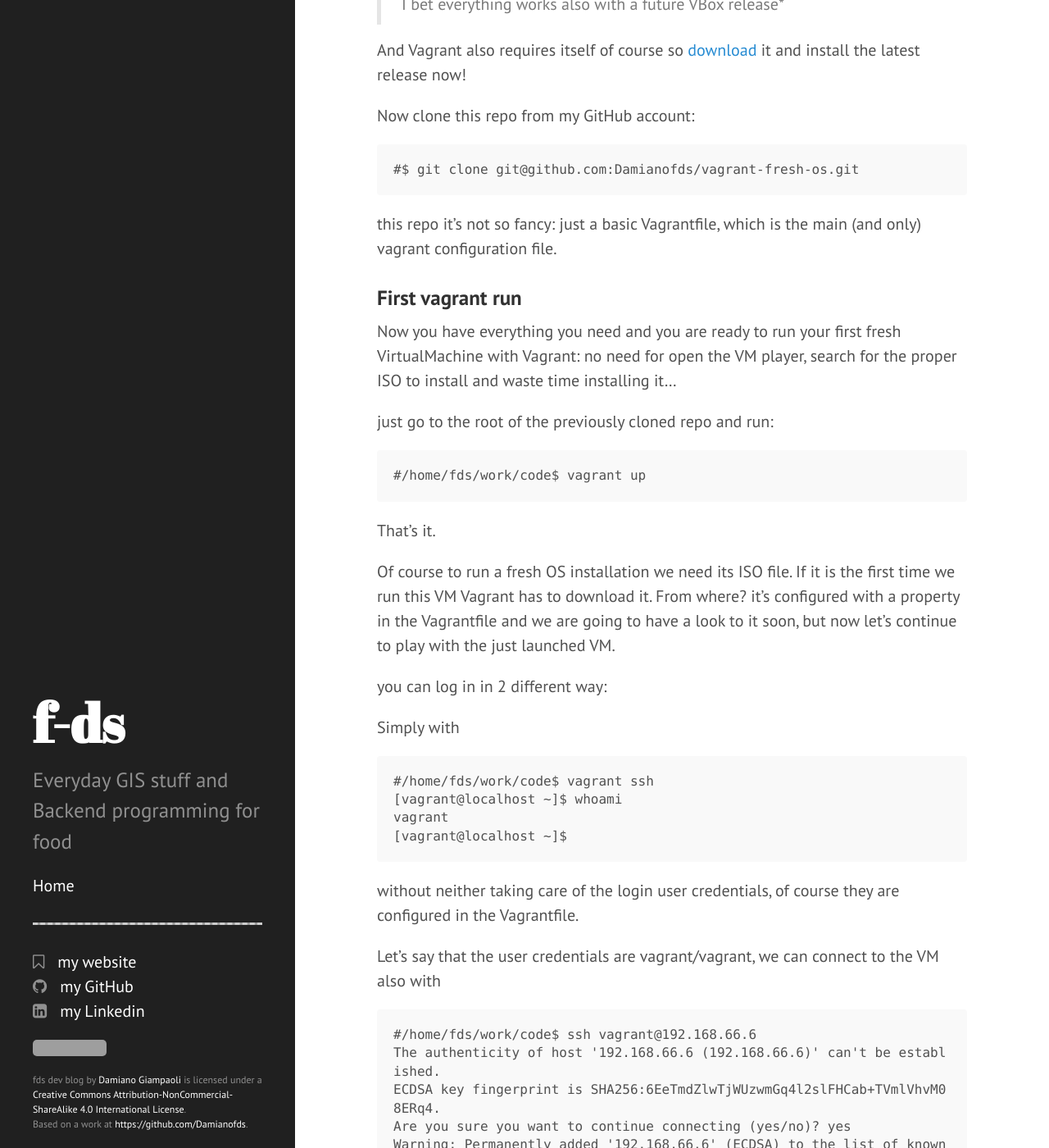
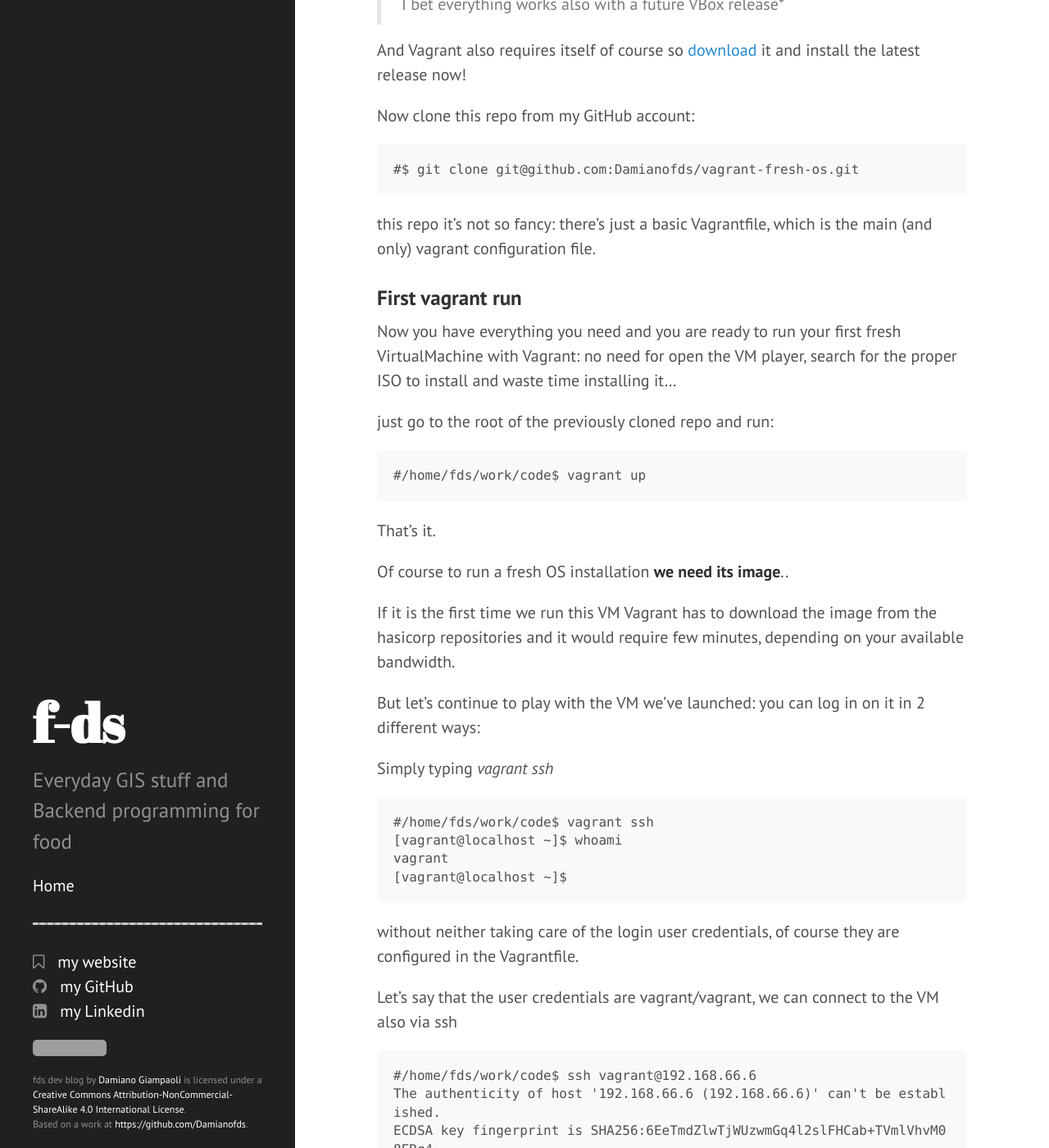
Before and after one commit to f-ds/f-ds.github.io, a Jekyll site: the page built from _posts/2016-04-14-real-vagrant-in-2-minutes-run-ubuntu-or-centos.markdown, in a window 1280 px wide and 1400 px high, scrolled down 1379 px. Shown: the whole window at 82% size. Built offline with Jekyll 4.4.1, drawn with Linux system fonts in a browser that asks for light colours; nearby versions of some CDN libraries; some of the changed text lies outside the part shown; grey boxes are pictures that could not be loaded.

Commit message:
Post update: Run any Linux distro with Vagrant

```diff
--- a/_posts/2016-04-14-real-vagrant-in-2-minutes-run-ubuntu-or-centos.markdown
+++ b/_posts/2016-04-14-real-vagrant-in-2-minutes-run-ubuntu-or-centos.markdown
@@ -43,7 +43,7 @@
 #$ git clone git@github.com:Damianofds/vagrant-fresh-os.git
 ~~~~~~~~~~~~~~~~~~~~~~~~
 
-this repo it's not so fancy: just a basic Vagrantfile, which is the main (and only) vagrant configuration file.
+this repo it's not so fancy: there's just a basic Vagrantfile, which is the main (and only) vagrant configuration file.
 
 ### First vagrant run
 
@@ -57,11 +57,13 @@
 
 That's it.
 
-Of course to run a fresh OS installation we need its ISO file. If it is the first time we run this VM Vagrant has to download it. From where? it's configured with a property in the Vagrantfile and we are going to have a look to it soon, but now let's continue to play with the just launched VM.
+Of course to run a fresh OS installation **we need its image**..
 
-you can log in in 2 different way:
+If it is the first time we run this VM Vagrant has to download the image from the hasicorp repositories and it would require few minutes, depending on your available bandwidth.
 
-Simply with
+But let's continue to play with the VM we've launched: you can log in on it in 2 different ways:
+
+Simply typing *vagrant ssh*
 
 ~~~~~~~~~~~~~~~~
 #/home/fds/work/code$ vagrant ssh
@@ -72,9 +74,7 @@
 
 without neither taking care of the login user credentials, of course they are configured in the Vagrantfile.
 
-Let's say that the user credentials are vagrant/vagrant, we can connect to the VM also with
-
-
+Let's say that the user credentials are vagrant/vagrant, we can connect to the VM also via ssh
 ~~~~~~~~~~~~~~~~
 #/home/fds/work/code$ ssh vagrant@192.168.66.6
 The authenticity of host '192.168.66.6 (192.168.66.6)' can't be established.
@@ -90,18 +90,18 @@
 
 In this way it's possible to connect to the VM also from another host in the same local network.
 
-Again: that weird IP is configured in the Vagrantfile.
+Again: this weird IP address is configured in the Vagrantfile, you can set whatever valid address you want
 
-You can login/logout as many time you want, the VM will remains up and running untill we execute:
+You can login/logout as many time you want, the VM will remains up and running untill we execute *vagrant halt*
 
 ~~~~~~~~~~~~~~
 #/home/fds/work/code$ vagrant halt
 ==> default: Attempting graceful shutdown of VM...
 ~~~~~~~~~~~~~~~~~~~
 
-The VM will shutdown but all our changes will be saved and ready for the next `vagrant up`
+The VM will shutdown but all our changes will be saved and ready for the next `vagrant up`.
 
-In order to destroy a VM and so reset its state
+In order to destroy a VM and so delete its state
 
 ~~~~~~~~~~~~~~
 #/home/fds/work/code$ vagrant destroy
@@ -127,6 +127,9 @@
 end
 ~~~~~~~~~~~~~~~~~~~~~~~~~~~
 
-Comment the **config.vm.box** setting you don't like and change the **config.ssh.password** and **ip** if you want.
+* Comment the **config.vm.box** setting you don't wanna run or add another one from the [hashicorp website](https://www.virtualbox.org/wiki/Download_Old_Builds_5_0)
+* Change the **config.ssh.password** and **ip** if you want.
+* Read from the [Vagrant official doc](https://www.vagrantup.com/docs/vagrantfile/) the specifications of the vagrant file.
 
-That's All!
+
+That's All, enjoy vagrant!
```
Also changed, not shown: other parts of _posts/2016-04-14-real-vagrant-in-2-minutes-run-ubuntu-or-centos.markdown (+1 -1 lines).
